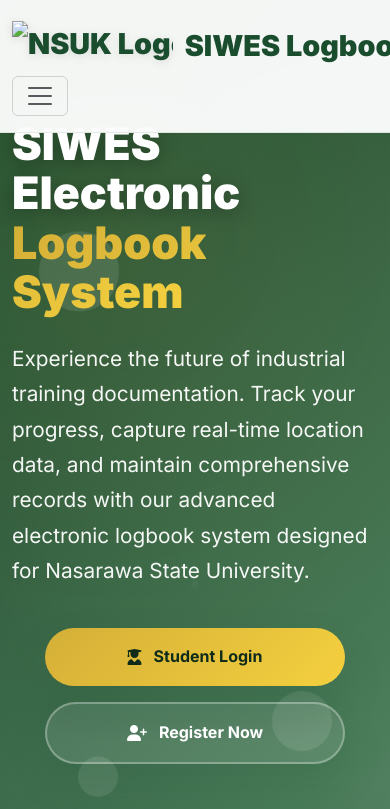
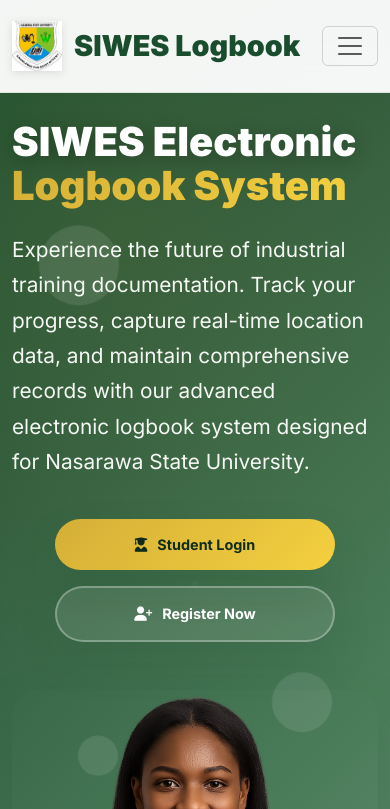
Before and after one commit to markweb-driod/SIWES, a PHP site: page / in a window 390 px wide. Shown: the top 809 px of the page. Run offline with PHP 8.4, Linux system fonts and the light colour scheme.

Commit message:
some updates to the project

```diff
--- a/about.php
+++ b/about.php
@@ -464,7 +464,7 @@ require_once 'backend/config/session.php';
         <nav class="navbar navbar-expand-lg">
             <div class="container">
                 <a class="navbar-brand" href="index.php">
-                    <img src="assets/images/nsuk-logo.png" alt="NSUK Logo">
+                    <img src="assets/images/logo.jpg" alt="NSUK Logo">
                     SIWES Logbook
                 </a>
                 <button class="navbar-toggler" type="button" data-bs-toggle="collapse" data-bs-target="#navbarNav">
@@ -553,7 +553,7 @@ require_once 'backend/config/session.php';
         <div class="container">
             <div class="university-card">
                 <div class="university-logo">
-                    <img src="assets/images/nsuk-logo.png" alt="NSUK Logo">
+                    <img src="assets/images/logo.jpg" alt="NSUK Logo">
                 </div>
                 <h2 class="university-title">Nasarawa State University, Keffi</h2>
                 <p class="university-subtitle">Excellence in Education and Innovation</p>
--- a/contact.php
+++ b/contact.php
@@ -442,7 +442,7 @@ if ($_SERVER['REQUEST_METHOD'] === 'POST') {
         <nav class="navbar navbar-expand-lg">
             <div class="container">
                 <a class="navbar-brand" href="index.php">
-                    <img src="assets/images/nsuk-logo.png" alt="NSUK Logo">
+                    <img src="assets/images/logo.jpg" alt="NSUK Logo">
                     SIWES Logbook
                 </a>
                 <button class="navbar-toggler" type="button" data-bs-toggle="collapse" data-bs-target="#navbarNav">
--- a/features.php
+++ b/features.php
@@ -433,7 +433,7 @@ require_once 'backend/config/session.php';
         <nav class="navbar navbar-expand-lg">
             <div class="container">
                 <a class="navbar-brand" href="index.php">
-                    <img src="assets/images/nsuk-logo.png" alt="NSUK Logo">
+                    <img src="assets/images/logo.jpg" alt="NSUK Logo">
                     SIWES Logbook
                 </a>
                 <button class="navbar-toggler" type="button" data-bs-toggle="collapse" data-bs-target="#navbarNav">
--- a/index.php
+++ b/index.php
@@ -195,15 +195,16 @@ if (isset($_SESSION['user_id'])) {
 
         .hero-buttons {
             display: flex;
-            gap: 1rem;
+            gap: 1.5rem;
             flex-wrap: wrap;
             margin-bottom: 3rem;
+            align-items: center;
         }
 
         .btn-hero {
-            padding: 1.2rem 2.5rem;
+            padding: 1rem 2rem;
             font-weight: 700;
-            font-size: 1.1rem;
+            font-size: 1rem;
             border-radius: 50px;
             border: none;
             transition: all 0.4s ease;
@@ -212,8 +213,10 @@ if (isset($_SESSION['user_id'])) {
             text-decoration: none;
             display: inline-flex;
             align-items: center;
-            gap: 12px;
+            gap: 10px;
             box-shadow: var(--shadow-medium);
+            min-width: 160px;
+            justify-content: center;
         }
 
         .btn-primary-hero {
@@ -323,7 +326,7 @@ if (isset($_SESSION['user_id'])) {
         }
 
         .section-title {
-            font-size: clamp(2.5rem, 5vw, 4rem);
+            font-size: clamp(2rem, 4vw, 3.5rem);
             font-weight: 900;
             color: var(--nsuk-primary);
             text-align: center;
@@ -344,7 +347,7 @@ if (isset($_SESSION['user_id'])) {
         }
 
         .section-subtitle {
-            font-size: 1.3rem;
+            font-size: 1.1rem;
             color: var(--text-secondary);
             text-align: center;
             margin-bottom: 4rem;
@@ -407,7 +410,7 @@ if (isset($_SESSION['user_id'])) {
         }
 
         .feature-title {
-            font-size: 1.6rem;
+            font-size: 1.4rem;
             font-weight: 800;
             color: var(--nsuk-primary);
             margin-bottom: 1rem;
@@ -417,8 +420,8 @@ if (isset($_SESSION['user_id'])) {
         .feature-description {
             color: var(--text-secondary);
             text-align: center;
-            line-height: 1.7;
-            font-size: 1.05rem;
+            line-height: 1.6;
+            font-size: 0.95rem;
         }
 
         /* Enhanced Stats Section */
@@ -540,7 +543,7 @@ if (isset($_SESSION['user_id'])) {
         }
 
         .login-title {
-            font-size: 1.4rem;
+            font-size: 1.2rem;
             font-weight: 800;
             color: var(--nsuk-primary);
             margin-bottom: 0.5rem;
@@ -549,8 +552,8 @@ if (isset($_SESSION['user_id'])) {
         .login-description {
             color: var(--text-secondary);
             margin-bottom: 2rem;
-            font-size: 1rem;
-            line-height: 1.6;
+            font-size: 0.9rem;
+            line-height: 1.5;
         }
 
         .btn-login {
@@ -679,16 +682,17 @@ if (isset($_SESSION['user_id'])) {
         /* Responsive Design */
         @media (max-width: 768px) {
             .hero-title {
-                font-size: 2.8rem;
+                font-size: 2.5rem;
             }
 
             .btn-hero {
-                padding: 1rem 2rem;
-                font-size: 1rem;
+                padding: 0.875rem 1.5rem;
+                font-size: 0.9rem;
+                min-width: 140px;
             }
 
             .feature-card {
-                padding: 2.5rem 1.5rem;
+                padding: 2rem 1.5rem;
             }
 
             .login-card {
@@ -701,7 +705,7 @@ if (isset($_SESSION['user_id'])) {
             }
 
             .stat-number {
-                font-size: 3rem;
+                font-size: 2.5rem;
             }
         }
 
@@ -709,12 +713,14 @@ if (isset($_SESSION['user_id'])) {
             .hero-buttons {
                 flex-direction: column;
                 align-items: center;
+                gap: 1rem;
             }
 
             .btn-hero {
                 width: 100%;
-                max-width: 300px;
+                max-width: 280px;
                 justify-content: center;
+                padding: 0.875rem 1.5rem;
             }
         }
     </style>
@@ -725,7 +731,7 @@ if (isset($_SESSION['user_id'])) {
         <nav class="navbar navbar-expand-lg">
             <div class="container">
                 <a class="navbar-brand" href="#">
-                    <img src="assets/images/nsuk-logo.png" alt="NSUK Logo">
+                    <img src="assets/images/logo.jpg" alt="NSUK Logo">
                     SIWES Logbook
                 </a>
                 <button class="navbar-toggler" type="button" data-bs-toggle="collapse" data-bs-target="#navbarNav">
--- a/student/login.php
+++ b/student/login.php
@@ -323,7 +323,7 @@ if (isset($_SESSION['user_id']) && $_SESSION['role'] === 'student') {
                 <div class="login-container fade-in-up">
                     <div class="login-header">
                         <div class="university-logo">
-                            <img src="../assets/images/nsuk-logo.png" alt="NSUK Logo" style="width: 50px; height: auto;">
+                            <img src="../assets/images/logo.jpg" alt="NSUK Logo" style="width: 50px; height: auto;">
                         </div>
                         <h2>Student Login</h2>
                         <p>Access your SIWES logbook</p>
```
Also changed, not shown: .htaccess (deleted), assets/images/lander.png (renamed from assets/images/lander.png.png), assets/images/logo.jpg (added).
